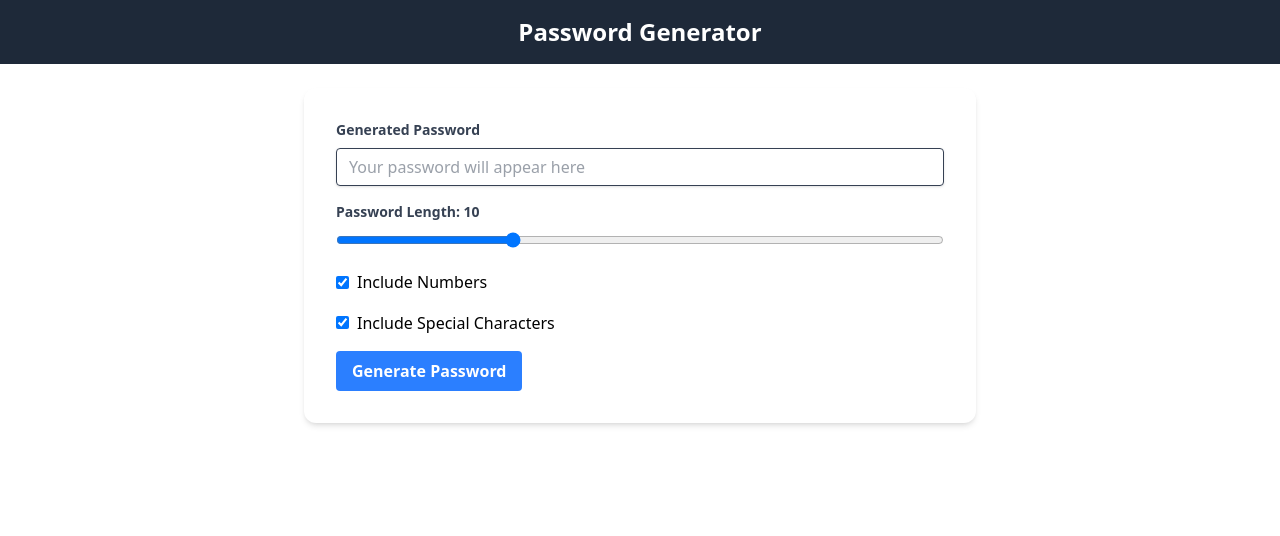
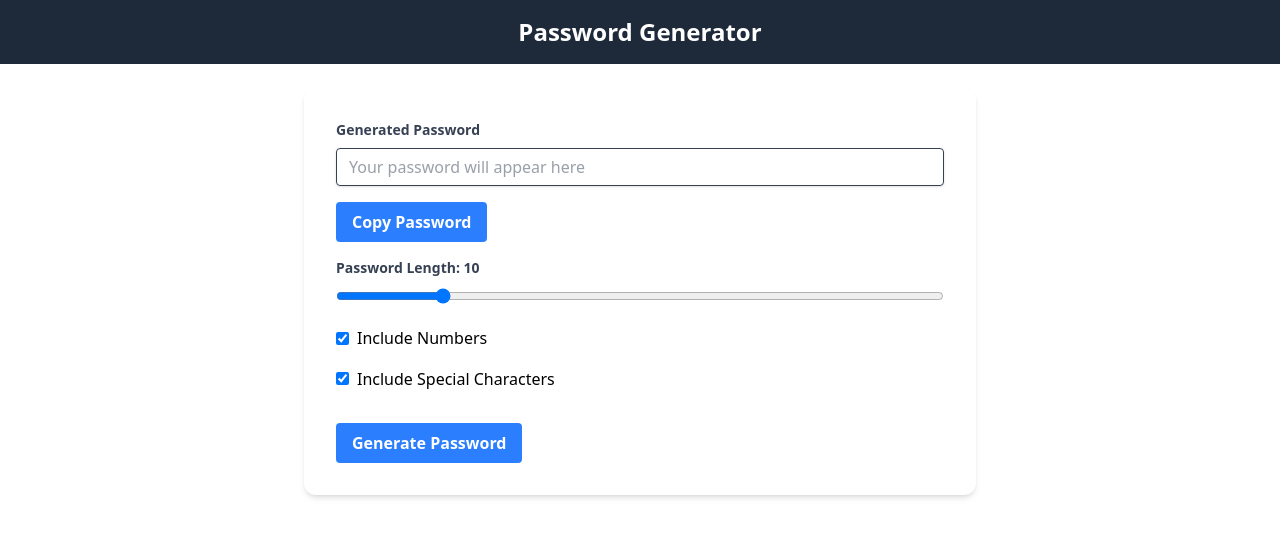
Before and after one commit to Ben-Cor/passwordGenerator-React, a React (Vite) app: page / in a window 1280 px wide. Shown: the top 536 px of the page. Built offline with nearby package versions, Linux system fonts and the light colour scheme.

Commit message:
added copy password button and color effect to generate button

```diff
--- a/src/components/PasswordForm.jsx
+++ b/src/components/PasswordForm.jsx
@@ -6,7 +6,9 @@ export default function PasswordForm() {
     const [numbersAllowed, setNumbersAllowed] = useState(true);
     const [charactersAllowed, setCharactersAllowed] = useState(true);
     const [password, setPassword] = useState("");
+    const [isClicked, setIsClicked] = useState(false);
 
+    //useCallback used to stop password rerendering on every input change
     const generatePassword = useCallback(() => {
         let newPassword = "";
         let stringData = "ABCDEFGHIJKLMNOPQRSTUVWXYZabcdefghijklmnopqrstuvwxyz";
@@ -21,10 +23,16 @@ export default function PasswordForm() {
         }
         // save password to state
         setPassword(newPassword);
-
-
+        //change buttonstatus to clicked for .3 secs
+        setIsClicked(true);
+        setTimeout(() => setIsClicked(false), 400);
         // dependancies for useCallback to update the password
     }, [length, numbersAllowed, charactersAllowed]);
+
+    const copyPassword = useCallback(() => {
+        navigator.clipboard.writeText(password);
+    }, [password]);
+    // useCallback to stop rerendering on every input change
 
 
     return (
@@ -42,6 +50,11 @@ export default function PasswordForm() {
                 value={password}
                 readOnly
                 />
+                <button
+                className="mt-4 font-bold py-2 px-4 rounded focus:outline-none focus:shadow-outline bg-blue-500 hover:bg-blue-700 text-white"
+                type="button" onClick={copyPassword}>
+                    Copy Password
+                </button>
             </div>
             <div className="mb-4">
                 <label className="block text-gray-700 text-sm font-bold mb-2" htmlFor="length">
@@ -52,7 +65,7 @@ export default function PasswordForm() {
                 id="length"
                 type="range"
                 min="6"
-                max="20"
+                max="30"
                 value={length}
                 onChange={(e) => setLength(e.target.value)}
                 />
@@ -79,7 +92,9 @@ export default function PasswordForm() {
                 <span className="ml-2">Include Special Characters</span>
                 </label>
             </div>
-            <button className="bg-blue-500 hover:bg-blue-700 text-white font-bold py-2 px-4 rounded focus:outline-none focus:shadow-outline" type="button" onClick={generatePassword}>
+            <button className={`mt-4 font-bold py-2 px-4 rounded focus:outline-none focus:shadow-outline ${
+            isClicked ? "transition ease-in-out duration-100 text-white bg-blue-950" : "transition ease-in-out duration-100 bg-blue-500 hover:bg-blue-700 text-white"}`}
+            type="button" onClick={generatePassword}>
                 Generate Password
             </button>
             </div>
```
